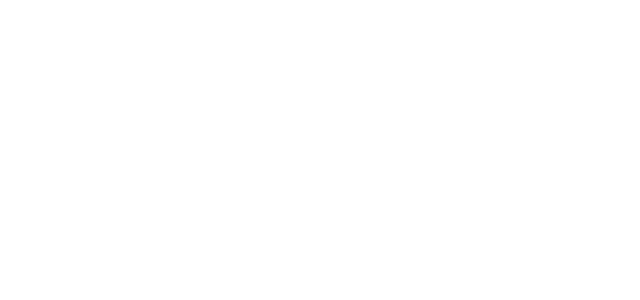
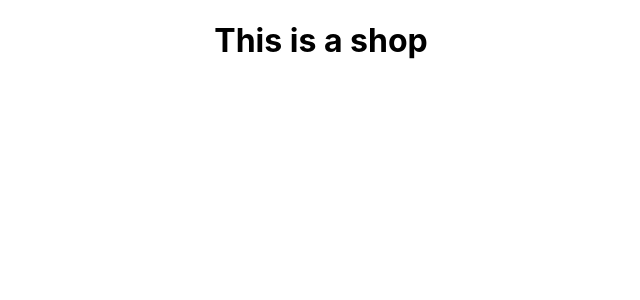
Before and after one commit to hoqradwan/laptop-valley, a React (Create React App) app: page / in a window 1280 px wide. Shown: the top 300 px of the page, without its empty margins (319-959 px from the left). Built offline with nearby package versions, Linux system fonts and the light colour scheme.

Commit message:
test heading line added

```diff
--- a/src/App.js
+++ b/src/App.js
@@ -3,7 +3,7 @@
 function App() {
   return (
     <div className="App">
-
+    <h1>This is a shop</h1>
     </div>
   );
 }
```
